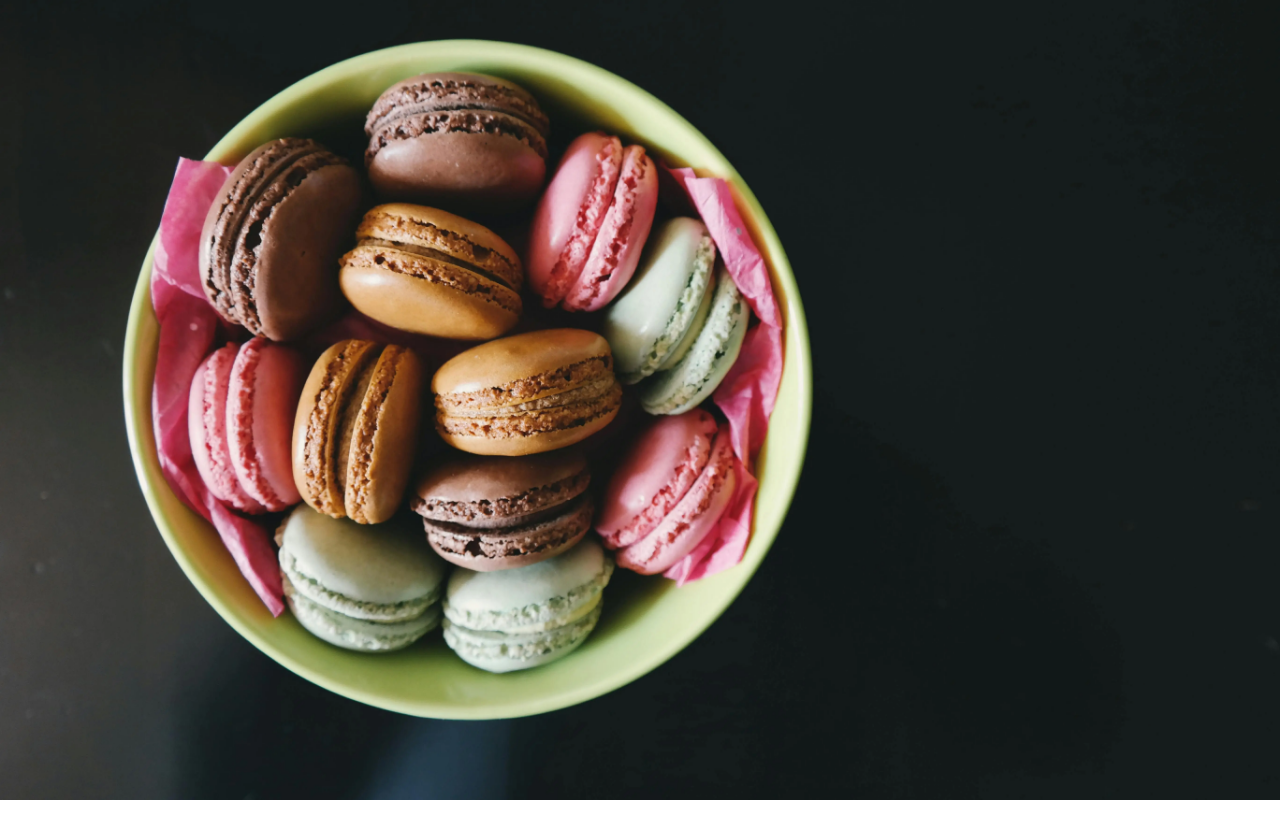
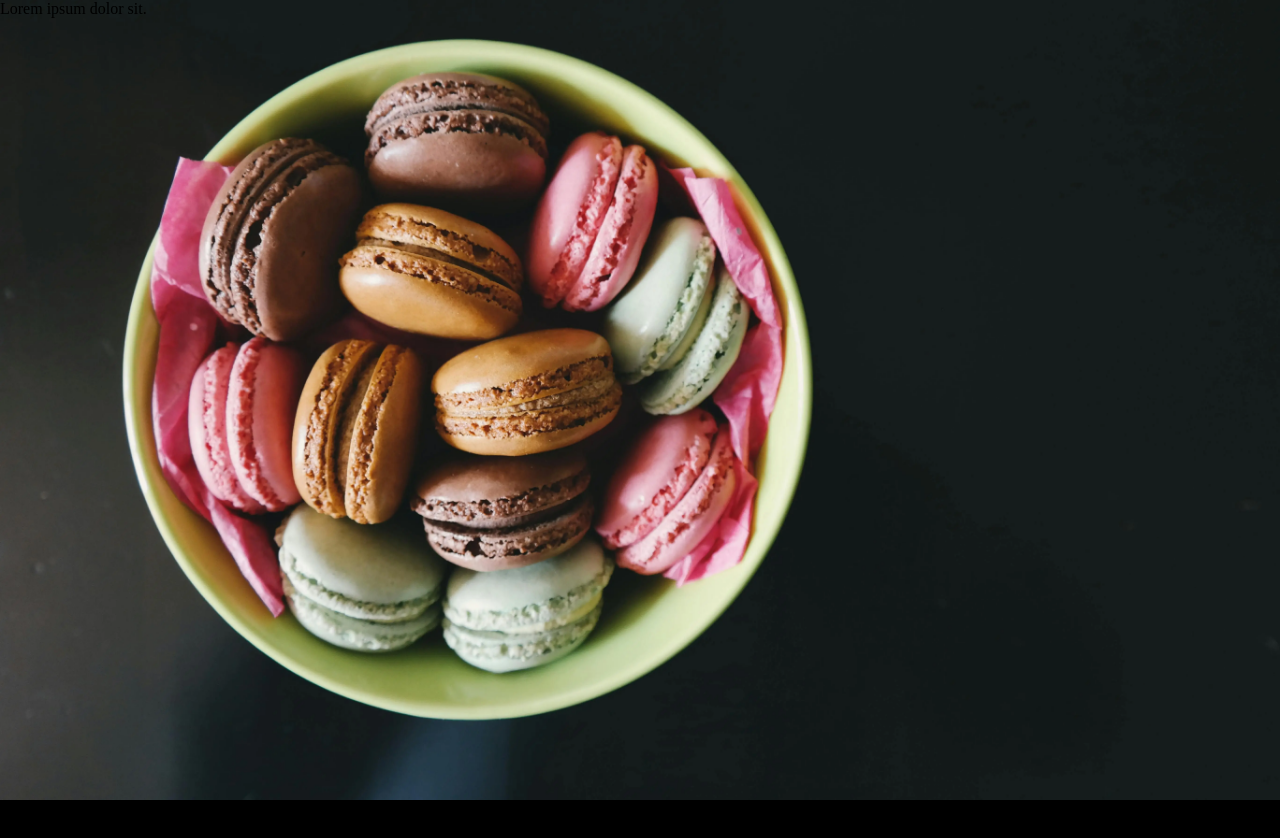
Before and after one commit to TheMozzarellaCat/praktyka_project1, a plain HTML site: page index.html in a window 1280 px wide. Shown: the top 838 px of the page. Drawn offline with Linux system fonts and the light colour scheme; files whose address does not match are found by name.

Commit message:
add style.scss

```diff
--- a/index.html
+++ b/index.html
@@ -8,7 +8,7 @@
     <title>Document</title>
 </head>
 <body>
-    <header></header>
+    <header>Lorem ipsum dolor sit.</header>
     <main>
 
     </main>
--- a/scss/style.scss
+++ b/scss/style.scss
@@ -0,0 +1,9 @@
+body{
+    margin: 0;
+    height: 200vh;
+    background-color: black;
+}
+header{
+    height: 100vh;
+    background: url(/assets/img/background.webp) center/cover fixed;
+}
```
Also changed, not shown: css/style.css, 1 other file.
